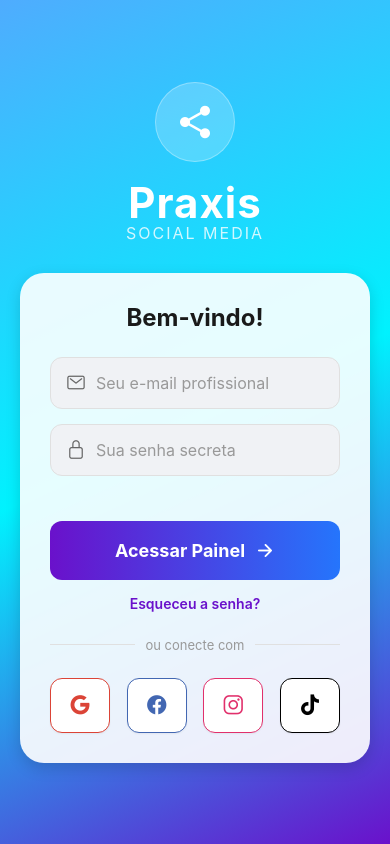
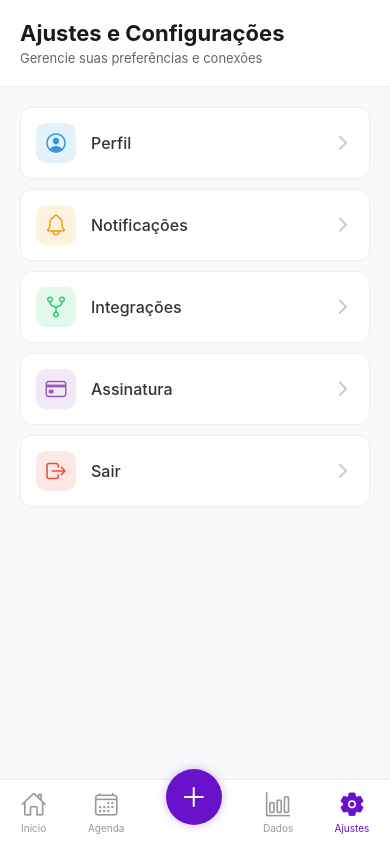
Before and after one commit to axisestrategiadigital/AxisApp, a React Native app: screen /Settings in a window 390 px wide. Built offline with nearby package versions, Linux system fonts and the light colour scheme; what react-native-calendars would draw is missing.

Commit message:
adição das configurações

```diff
--- a/App.js
+++ b/App.js
@@ -6,6 +6,7 @@ import LoginScreen from './src/screens/LoginScreen';
 import DashboardScreen from './src/screens/DashboardScreen';
 import CalendarScreen from './src/screens/CalendarScreen';
 import AnalyticsScreen from './src/screens/AnalyticsScreen';
+import SettingsScreen from './src/screens/SettingsScreen';
 
 const Stack = createNativeStackNavigator();
 
@@ -17,6 +18,7 @@ export default function App() {
         <Stack.Screen name="Dashboard" component={DashboardScreen} />
         <Stack.Screen name="Calendar" component={CalendarScreen} />
         <Stack.Screen name="Analytics" component={AnalyticsScreen} />
+        <Stack.Screen name="Settings" component={SettingsScreen} />
       </Stack.Navigator>
     </NavigationContainer>
   );
--- a/src/screens/AnalyticsScreen.js
+++ b/src/screens/AnalyticsScreen.js
@@ -354,7 +354,7 @@ export default function AnalyticsScreen({ navigation }) {
                     <Text style={[styles.tabText, { color: '#6a11cb' }]}>Dados</Text>
                 </TouchableOpacity>
 
-                <TouchableOpacity style={styles.tabItem}>
+                <TouchableOpacity style={styles.tabItem} onPress={() => navigation?.navigate('Settings')}>
                     <Ionicons name="settings-outline" size={26} color="#999" />
                     <Text style={styles.tabText}>Ajustes</Text>
                 </TouchableOpacity>
--- a/src/screens/CalendarScreen.js
+++ b/src/screens/CalendarScreen.js
@@ -613,7 +613,7 @@ export default function CalendarScreen({ navigation }) {
           <Text style={styles.tabText}>Dados</Text>
         </TouchableOpacity>
 
-        <TouchableOpacity style={styles.tabItem}>
+        <TouchableOpacity style={styles.tabItem} onPress={() => navigation.navigate('Settings')}>
           <Ionicons name="settings-outline" size={26} color="#999" />
           <Text style={styles.tabText}>Ajustes</Text>
         </TouchableOpacity>
--- a/src/screens/DashboardScreen.js
+++ b/src/screens/DashboardScreen.js
@@ -268,7 +268,7 @@ export default function DashboardScreen({ navigation }) {
                     <Text style={styles.tabText}>Dados</Text>
                 </TouchableOpacity>
 
-                <TouchableOpacity style={styles.tabItem}>
+                <TouchableOpacity style={styles.tabItem} onPress={() => navigation.navigate('Settings')}>
                     <Ionicons name="settings-outline" size={26} color="#999" />
                     <Text style={styles.tabText}>Ajustes</Text>
                 </TouchableOpacity>
--- a/src/screens/SettingsScreen.js
+++ b/src/screens/SettingsScreen.js
@@ -0,0 +1,148 @@
+import React from 'react';
+import { View, Text, StyleSheet, SafeAreaView, TouchableOpacity } from 'react-native';
+import { Ionicons } from '@expo/vector-icons';
+
+export default function SettingsScreen({ navigation }) {
+    // It's good practice to have a consistent header style
+    const renderHeader = () => (
+        <View style={styles.header}>
+            <Text style={styles.headerTitle}>Ajustes e Configurações</Text>
+            <Text style={styles.headerSubtitle}>Gerencie suas preferências e conexões</Text>
+        </View>
+    );
+
+    // Placeholder for settings options
+    const settingsOptions = [
+        { id: 'profile', title: 'Perfil', icon: 'person-circle-outline', color: '#3498db' },
+        { id: 'notifications', title: 'Notificações', icon: 'notifications-outline', color: '#f39c12' },
+        { id: 'integrations', title: 'Integrações', icon: 'git-network-outline', color: '#2ecc71' },
+        { id: 'subscription', title: 'Assinatura', icon: 'card-outline', color: '#9b59b6' },
+        { id: 'logout', title: 'Sair', icon: 'log-out-outline', color: '#e74c3c' },
+    ];
+
+    return (
+        <SafeAreaView style={styles.container}>
+            {renderHeader()}
+            <View style={styles.content}>
+                {settingsOptions.map(option => (
+                    <TouchableOpacity key={option.id} style={styles.optionButton}>
+                        <View style={[styles.iconContainer, { backgroundColor: option.color + '20' }]}>
+                            <Ionicons name={option.icon} size={24} color={option.color} />
+                        </View>
+                        <Text style={styles.optionText}>{option.title}</Text>
+                        <Ionicons name="chevron-forward-outline" size={22} color="#ccc" />
+                    </TouchableOpacity>
+                ))}
+            </View>
+
+            {/* Re-using the bottom tab structure for consistency */}
+            <View style={styles.bottomTab}>
+                <TouchableOpacity style={styles.tabItem} onPress={() => navigation?.navigate('Dashboard')}>
+                    <Ionicons name="home-outline" size={26} color="#999" />
+                    <Text style={styles.tabText}>Início</Text>
+                </TouchableOpacity>
+
+                <TouchableOpacity style={styles.tabItem} onPress={() => navigation?.navigate('Calendar')}>
+                    <Ionicons name="calendar-outline" size={26} color="#999" />
+                    <Text style={styles.tabText}>Agenda</Text>
+                </TouchableOpacity>
+
+                <TouchableOpacity style={styles.plusButton} onPress={() => { /* Functionality to be defined */ }}>
+                    <Ionicons name="add" size={32} color="#FFF" />
+                </TouchableOpacity>
+
+                <TouchableOpacity style={styles.tabItem} onPress={() => navigation?.navigate('Analytics')}>
+                    <Ionicons name="bar-chart-outline" size={26} color="#999" />
+                    <Text style={styles.tabText}>Dados</Text>
+                </TouchableOpacity>
+
+                <TouchableOpacity style={styles.tabItem}>
+                    <Ionicons name="settings" size={26} color="#6a11cb" />
+                    <Text style={[styles.tabText, { color: '#6a11cb' }]}>Ajustes</Text>
+                </TouchableOpacity>
+            </View>
+        </SafeAreaView>
+    );
+}
+
+const styles = StyleSheet.create({
+    container: {
+        flex: 1,
+        backgroundColor: '#F8F9FA',
+    },
+    header: {
+        backgroundColor: '#FFF',
+        padding: 20,
+        borderBottomWidth: 1,
+        borderBottomColor: '#EEE',
+    },
+    headerTitle: {
+        fontSize: 22,
+        fontWeight: 'bold',
+        color: '#1A1A1A',
+    },
+    headerSubtitle: {
+        fontSize: 13,
+        color: '#666',
+        marginTop: 4,
+    },
+    content: {
+        flex: 1,
+        padding: 20,
+    },
+    optionButton: {
+        flexDirection: 'row',
+        alignItems: 'center',
+        backgroundColor: '#FFF',
+        padding: 15,
+        borderRadius: 12,
+        marginBottom: 10,
+        borderWidth: 1,
+        borderColor: '#EEE'
+    },
+    iconContainer: {
+        width: 40,
+        height: 40,
+        borderRadius: 10,
+        justifyContent: 'center',
+        alignItems: 'center',
+        marginRight: 15,
+    },
+    optionText: {
+        flex: 1,
+        fontSize: 16,
+        color: '#333',
+        fontWeight: '500'
+    },
+    // Styles for the bottom tab (re-used from other screens)
+    bottomTab: {
+        flexDirection: 'row',
+        backgroundColor: '#FFF',
+        paddingVertical: 10,
+        borderTopWidth: 1,
+        borderTopColor: '#EEE',
+        justifyContent: 'space-around',
+        alignItems: 'center',
+    },
+    tabItem: {
+        alignItems: 'center',
+    },
+    tabText: {
+        fontSize: 10,
+        marginTop: 4,
+        color: '#999',
+    },
+    plusButton: {
+        backgroundColor: '#6a11cb',
+        width: 56,
+        height: 56,
+        borderRadius: 28,
+        justifyContent: 'center',
+        alignItems: 'center',
+        marginTop: -30,
+        elevation: 5,
+        shadowColor: '#6a11cb',
+        shadowOpacity: 0.3,
+        shadowRadius: 10,
+    }
+});
```
